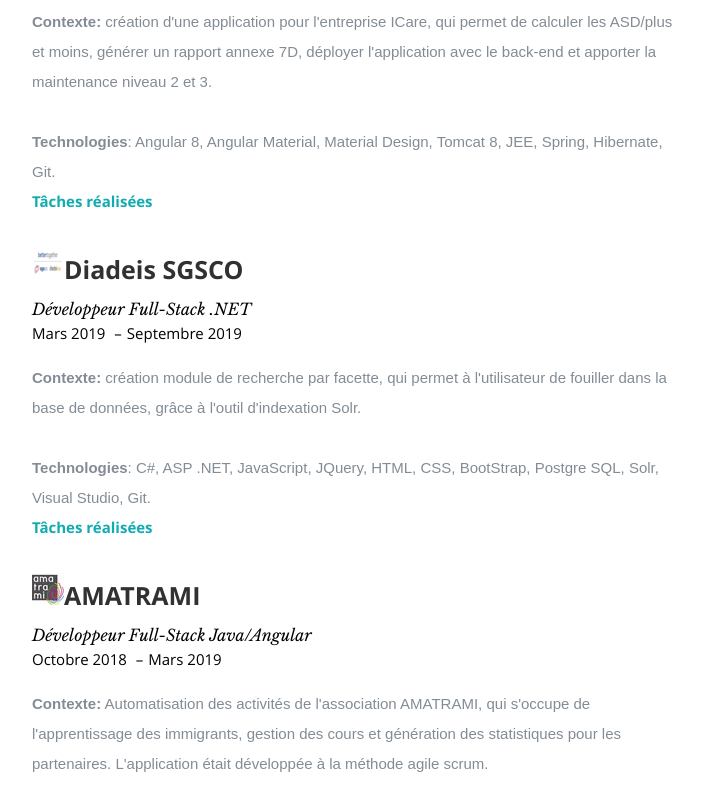
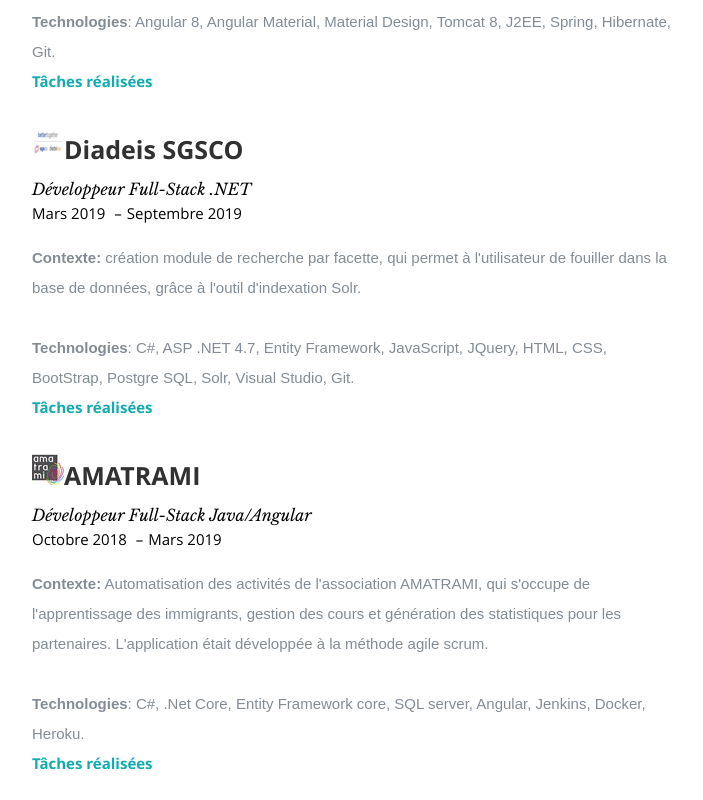
Before and after one commit to ehicham95/resume, a React (Create React App) app: page / in a window 1280 px wide. Shown: the part 2260-3060 px from the top of the page, without its empty margins (373-1076 px from the left). Built offline with nearby package versions, Linux system fonts and the light colour scheme.

Commit message:
Fix vocabulary

```diff
--- a/src/data/resumeData.js
+++ b/src/data/resumeData.js
@@ -28,12 +28,10 @@ let resumeData = {
         "className":"fa fa-envelope"
       }
     ],
-  "aboutme":"I am a Full-Stack developer (C # / Java / Angular) with more than a year of experience. My experiences have allowed me to acquire technical, functional" +
+  "aboutme":"I am a Full-Stack developer (C#/Angular) with more than a year of experience. My experiences have allowed me to acquire technical, functional" +
             "and methodological skills that allow me to develop readable, clean code and good graphical interfaces" +
             "\n\nAutonomous, curious, solution-oriented and endowed with a team spirit. After a day of development, I find the pleasure in reading the news, particularly on" +
-            " data science, artificial intelligence, web development and economics." +
-            "\n\nPassionate about web devlopment, I started" +
-            "recently to devlop an interest in .NET Core and React technology, you can check out my personal project on my ",
+            " data science, artificial intelligence, web development and economics.",
   "address":"Levallois-Perret, France.",
   "website":"(+33) 07.86.66.98.08",
   "education":[
@@ -64,10 +62,10 @@ let resumeData = {
       "CompanyName":"ALGOFI",
       "specialization":"Front-End developer Angular 8",
       "MonthOfStarting":"October",
-      "YearOfStarting":"2020",
+      "YearOfStarting":"2019",
       "MonthOfLeaving":"September",
       "YearOfLeaving":"2020",
-      "Context": "creation of an application for the company ICare, which makes it possible to calculate ASD / plus" +
+      "Context": "creation of an application for the company ICare (acquired by BNP Paribas), which makes it possible to calculate ASD / plus" +
                   "and less, generate an appendix 7D report, deploy the application with the back-end and provide the" +
                   "maintenance level 2 and 3.",
       "Achievements":[
@@ -78,7 +76,7 @@ let resumeData = {
         "Functional tests.",
         "Participation in deployment"
       ],
-      "technologies": "Angular 8, Angular Material, Material Design, Tomcat 8, JEE, Spring, Hibernate, Git.",
+      "technologies": "Angular 8, Angular Material, Material Design, Tomcat 8, J2EE, Spring, Hibernate, Git.",
       "image": "algofi.gif",
       "alt": "Algofi"
     },
@@ -100,7 +98,7 @@ let resumeData = {
         "Creation of a graphical interface for configuring filters which is used to refine the results.",
         "Development of graphical interfaces to display the results with good ergonomics."
       ],
-      "technologies": "C#, ASP .NET, JavaScript, JQuery, HTML, CSS, BootStrap, Postgre SQL, Solr, Visual Studio, Git.",
+      "technologies": "C#, ASP .NET 4.7, Entity Framework, JavaScript, JQuery, HTML, CSS, BootStrap, Postgre SQL, Solr, Visual Studio, Git.",
       "image": "diadeis.png",
       "alt": "Diadeis"
     },
@@ -114,13 +112,13 @@ let resumeData = {
       "Context": "Digitization of AMATRAMI association activities, which deals with" +
                   "immigrant learning, courses management and generation of statistics.",
       "Achievements":[
-        "Développement back-end avec J2ee, Spring.",
-        "Développement front-end avec Angular 7 (RESTful services, components, routes).",
-        "Tests fonctionnels",
-        "Tests d’intégration continue avec Jenkins.",
-        "Participation à la mise en production"
+        "Back-end development with C#, .Net core 2.1 and Entity Framework.",
+        "Front-end development with Angular 7 (services REST, components, routes).",
+        "Functional tests",
+        "Integration testing continues with Jenkins.",
+        "Participation in deployment"
       ],
-      "technologies": "Java EE, Spring, Hibernate, FireBase, Tomcat, MongoDB, JavaScript, HTML, CSS, JQuery, BootStrap, Android Studio.",
+      "technologies": "C#, .Net Core, Entity Framework core, SQL Server, Angular, Jenkins, Docker, Heroku.",
       "image": "amatrami.jpg",
       "alt": "Amatrami"
     }
--- a/src/data/resumeDataFrench.js
+++ b/src/data/resumeDataFrench.js
@@ -28,12 +28,10 @@ let resumeDataFrench = {
           "className":"fa fa-envelope"
         }
       ],
-    "aboutme":"Je suis un développeur Full-Stack (C#/Java/Angular) avec plus d'une année d'expérience. Mes expériences m'ont permis d'acquerir des compétences techniques, fonctionnelles" +
+    "aboutme":"Je suis un développeur Full-Stack (C#/Angular) avec plus d'une année d'expérience. Mes expériences m'ont permis d'acquerir des compétences techniques, fonctionnelles" +
               " et méthodologiques qui me permettent de développer un code lisible, clean et des bonnes interfaces graphiques" +
               "\n\nAutonome, curieux, orienté solution et doté d'un esprit d'équipe. Après une journée de développement, je trouve un plaisir à lire les actualités, notament sur des sujets" +
-              "de la science de données, intelligence artificielle, développement web et économiques." +
-              "\n\nPassionné par le développement des applications web, j'ai commencé" +
-              " récemment à développer un intérêt sur la technologie .NET Core et React, vous pouvez consulter mon projet personnel sur mon ",
+              "de la science de données, intelligence artificielle, développement web et économiques.",
     "address":"Levallois-Perret, France.",
     "website":"(+33) 07.86.66.98.08",
     "education":[
@@ -64,10 +62,10 @@ let resumeDataFrench = {
         "CompanyName":"ALGOFI",
         "specialization":"Développeur Front-End Angular 8",
         "MonthOfStarting":"Octobre",
-        "YearOfStarting":"2020",
+        "YearOfStarting":"2019",
         "MonthOfLeaving":"Septembre",
         "YearOfLeaving":"2020",
-        "Context": " création d'une application pour l'entreprise ICare, qui permet de calculer les ASD/plus " +
+        "Context": " création d'une application pour l'entreprise ICare (acquis par BNP Paribas), qui permet de calculer les ASD/plus " +
                     "et moins, générer un rapport annexe 7D, déployer l'application avec le back-end et apporter la " +
                     "maintenance niveau 2 et 3.",
         "Achievements":[
@@ -78,7 +76,7 @@ let resumeDataFrench = {
           "Tests fonctionnels.",
           "Participation à la mise en production"
         ],
-        "technologies": "Angular 8, Angular Material, Material Design, Tomcat 8, JEE, Spring, Hibernate, Git.",
+        "technologies": "Angular 8, Angular Material, Material Design, Tomcat 8, J2EE, Spring, Hibernate, Git.",
         "image": "algofi.gif",
         "alt": "Algofi"
       },
@@ -100,7 +98,7 @@ let resumeDataFrench = {
           "Création d’une interface graphique pour le paramétrage des filtres qui sert à affiner les résultats.",
           "Réalisation des interfaces graphiques pour afficher les résultats avec une bonne ergonomie."
         ],
-        "technologies": "C#, ASP .NET, JavaScript, JQuery, HTML, CSS, BootStrap, Postgre SQL, Solr, Visual Studio, Git.",
+        "technologies": "C#, ASP .NET 4.7, Entity Framework, JavaScript, JQuery, HTML, CSS, BootStrap, Postgre SQL, Solr, Visual Studio, Git.",
         "image": "diadeis.png",
         "alt": "Diadeis"
       },
@@ -115,13 +113,13 @@ let resumeDataFrench = {
                     "l'apprentissage des immigrants, gestion des cours et génération des statistiques pour les " +
                     "partenaires. L'application était développée à la méthode agile scrum.",
         "Achievements":[
-          "Back-end development with J2ee, Spring.",
-          "Front-end development with Angular 7 (services REST, components, routes).",
-          "Functional tests",
-          "Integration testing continues with Jenkins.",
-          "Participation in deployment"
+          "Développement back-end en J2ee, Spring.",
+          "Développement front-end avec Angular 7 (RESTful services, components, routes).",
+          "Tests fonctionnels",
+          "Tests d’intégration continue avec Jenkins.",
+          "Participation à la mise en production"
         ],
-        "technologies": "Java EE, Spring, Hibernate, FireBase, Tomcat, MongoDB, JavaScript, HTML, CSS, JQuery, BootStrap, Android Studio.",
+        "technologies": "C#, .Net Core, Entity Framework core, SQL server, Angular, Jenkins, Docker, Heroku.",
         "image": "amatrami.jpg",
         "alt": "Amatrami"
       }
```
